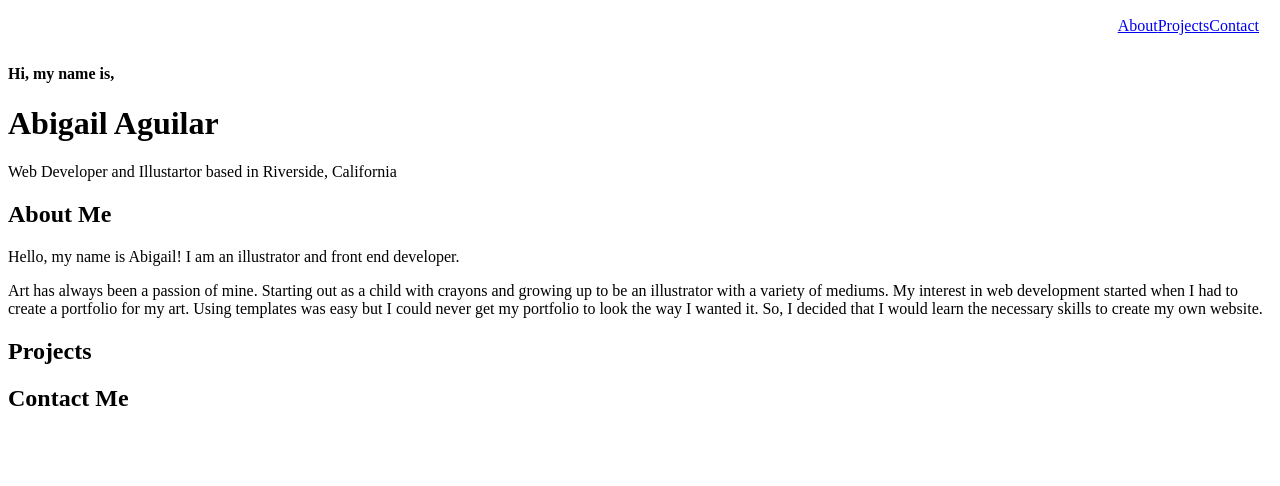
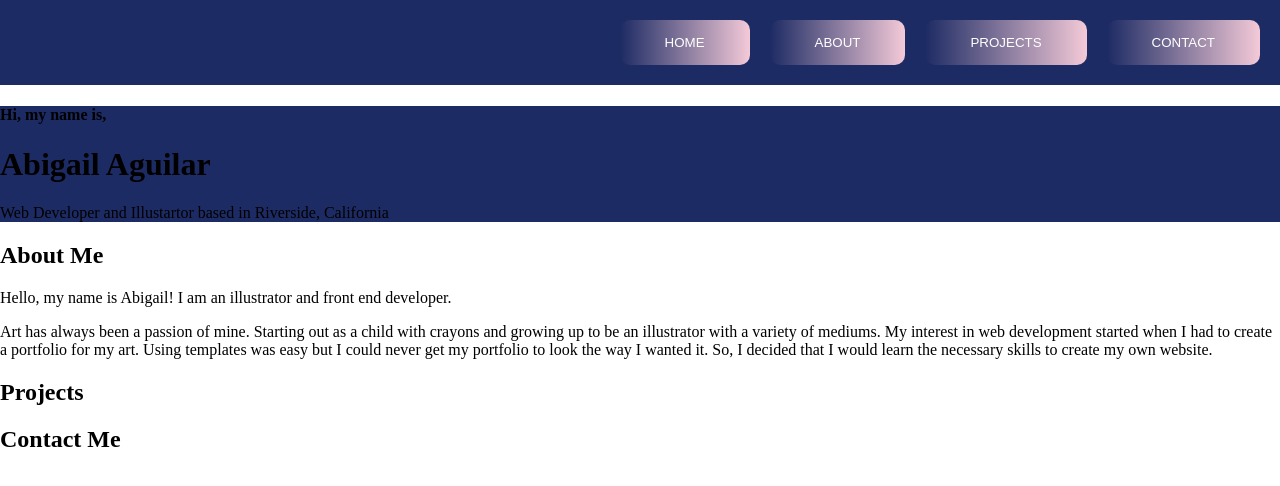
Before and after one commit to abigaila97/Portfolio, a plain HTML site: page index.html in a window 1280 px wide. Drawn offline with Linux system fonts and the light colour scheme.

Commit message:
finished navbar, working on header

```diff
--- a/index.html
+++ b/index.html
@@ -8,19 +8,23 @@
     <link rel="stylesheet" type="text/css" href="styles.css"/>
 </head>
 <body>
-    <!--Added a list for jumps to specific parts of the portfolio-->
-    <ul>
-        <li>
-            <a href="#About">About</a>
-        </li>
-        <li>
-            <a href="#Projects">Projects</a>
-        </li>
-        <li>
-            <a href="#Contact">Contact</a>
-        </li>
-    </ul>
-    <header>
+    <!--Changed list to a div container for jumps to specific parts of the portfolio-->
+   <div class="topnav">
+    <form method="GET" action="#Home">
+        <button type="submit" class="btn-grad" href="#Home">Home</button>
+    </form>
+    <form method="GET" action="#About">
+        <button type="submit" class="btn-grad" href="#About">About</button>
+    </form>
+    <form method="GET" action="#Projects">
+        <button type="submit" class="btn-grad" href="#Projects">Projects</button>
+    </form>
+    <form method="GET" action="#Contact">
+        <button type="submit" class="btn-grad" href="#Contact">Contact</button>
+    </form>
+   </div>
+
+    <header id="#Home" style="background-color: #1D2B64;">
         <h4>Hi, my name is,</h4>
         <h1>Abigail Aguilar</h1>
         <p>Web Developer and Illustartor based in Riverside, California</p>
--- a/styles.css
+++ b/styles.css
@@ -1,7 +1,43 @@
-ul {
-    list-style: none;
-    margin: 4px;
-    padding: 9px;
+body {
+    margin: 0;
+}
+
+.topnav {
+    background-color: #1D2B64;
     display: flex;
     justify-content: flex-end;
+    flex: 100%;
+    padding: 10px;
+    max-width: 1800px;
+    min-width: 660px;
 }
+
+@media screen and (max-width:992px) {
+    .topnav {
+        background-color: #F8CDDA;
+    }
+}
+
+.btn-grad {
+    background-image: linear-gradient(to right, #1D2B64 0%, #F8CDDA  51%, #1D2B64  100%)
+}
+
+.btn-grad {
+            margin: 10px;
+            padding: 15px 45px;
+            text-align: center;
+            text-transform: uppercase;
+            transition: 0.5s;
+            background-size: 200% auto;
+            color: white;
+            border-radius: 10px;
+            display: block;
+            border-style: none;
+            cursor: pointer;
+          }
+
+          .btn-grad:hover {
+            background-position: right center; /* change the direction of the change here */
+            color: #fff;
+            text-decoration: none;
+          }
```
